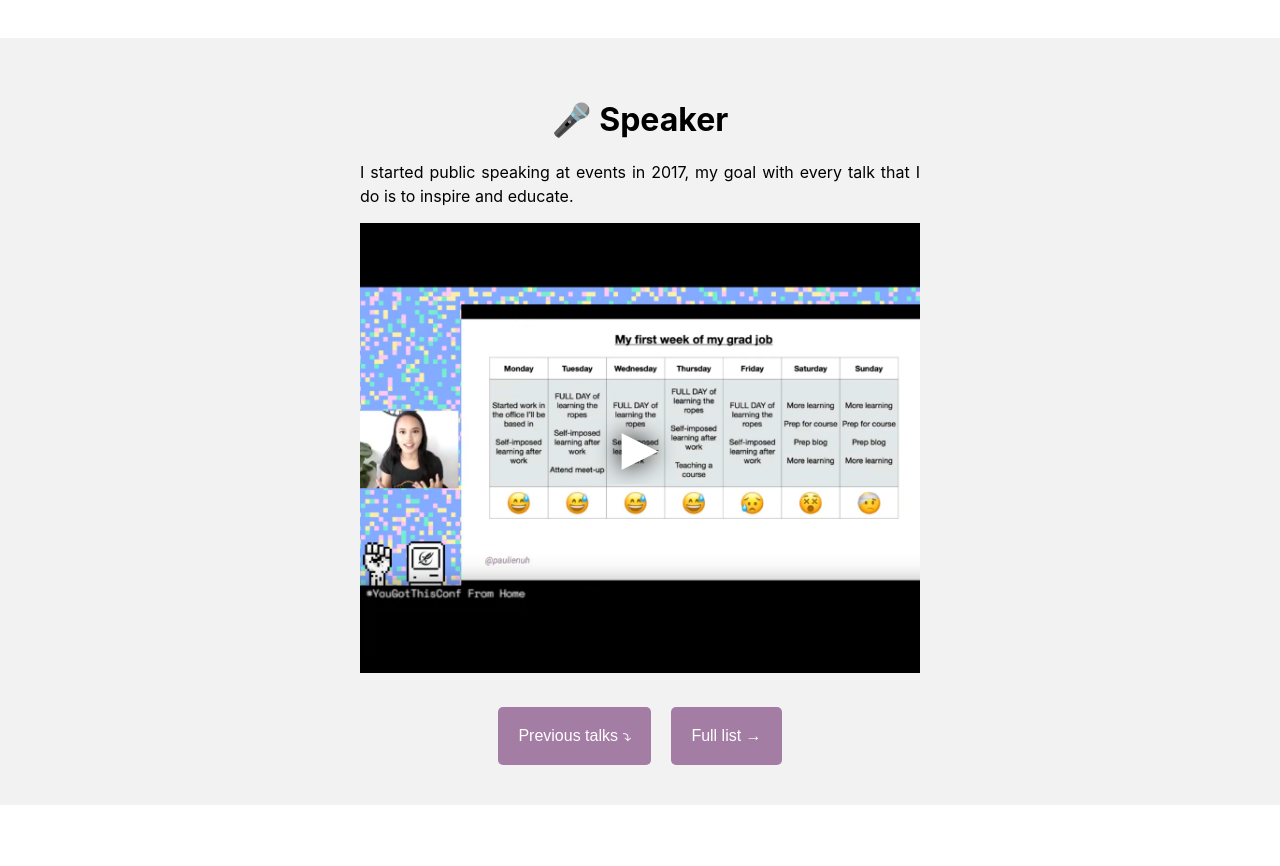
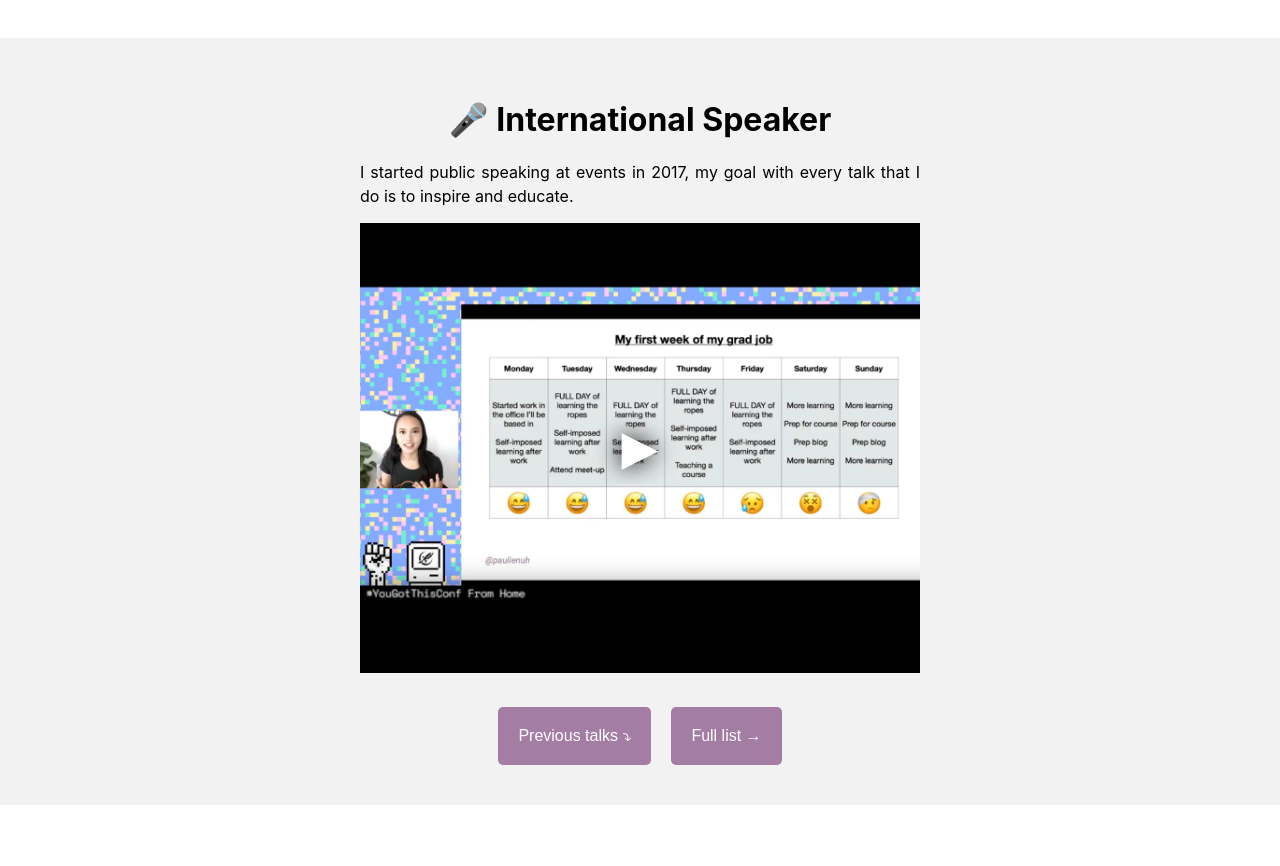
Before and after one commit to pawlean/nextpn, a Next.js app: page / in a window 1280 px wide. Shown: the part 6729-7595 px from the top of the page. Built offline with nearby package versions, Linux system fonts and the light colour scheme.

Commit message:
Update speaking title

```diff
--- a/components/speaker.js
+++ b/components/speaker.js
@@ -4,7 +4,7 @@ import Talks from "./talks";
 function Speaker() {
   return (
     <div className={styles.greycontainer}>
-      <h1>🎤 Speaker</h1>
+      <h1>🎤 International Speaker</h1>
       <p>
         I started public speaking at events in 2017, my goal with every talk
         that I do is to inspire and educate.
```
